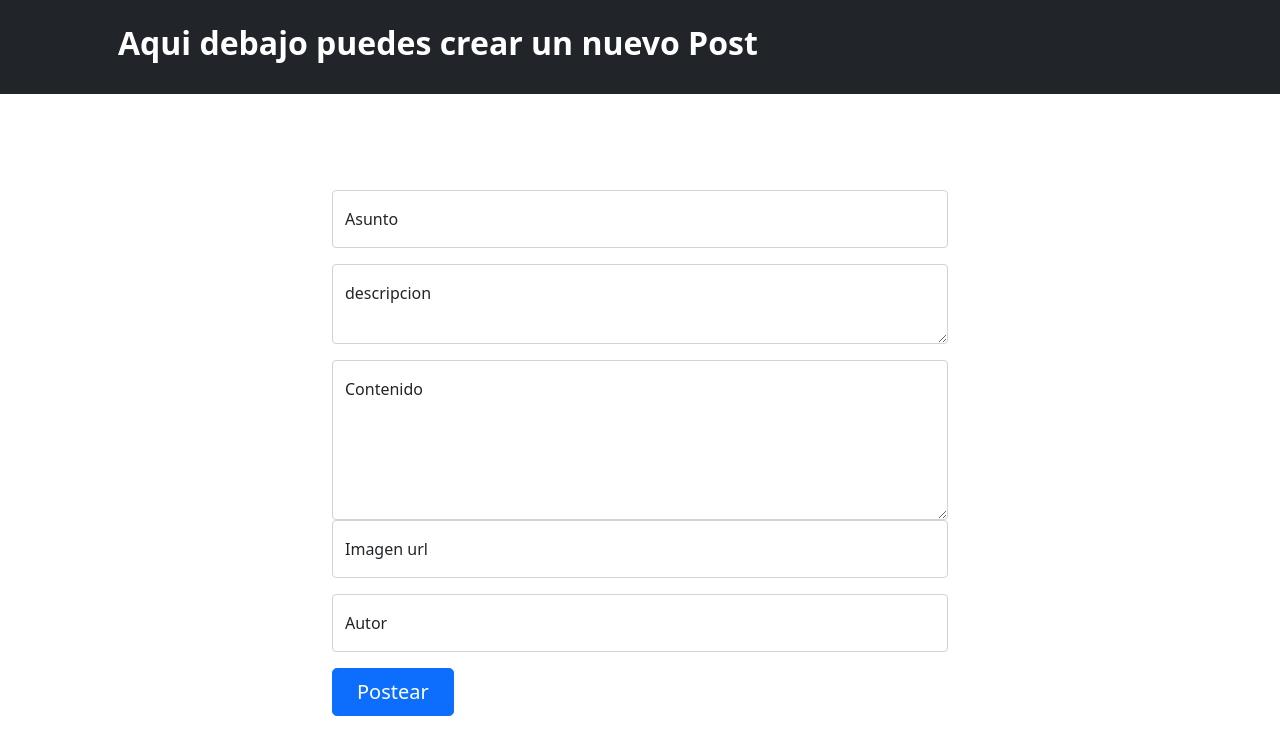
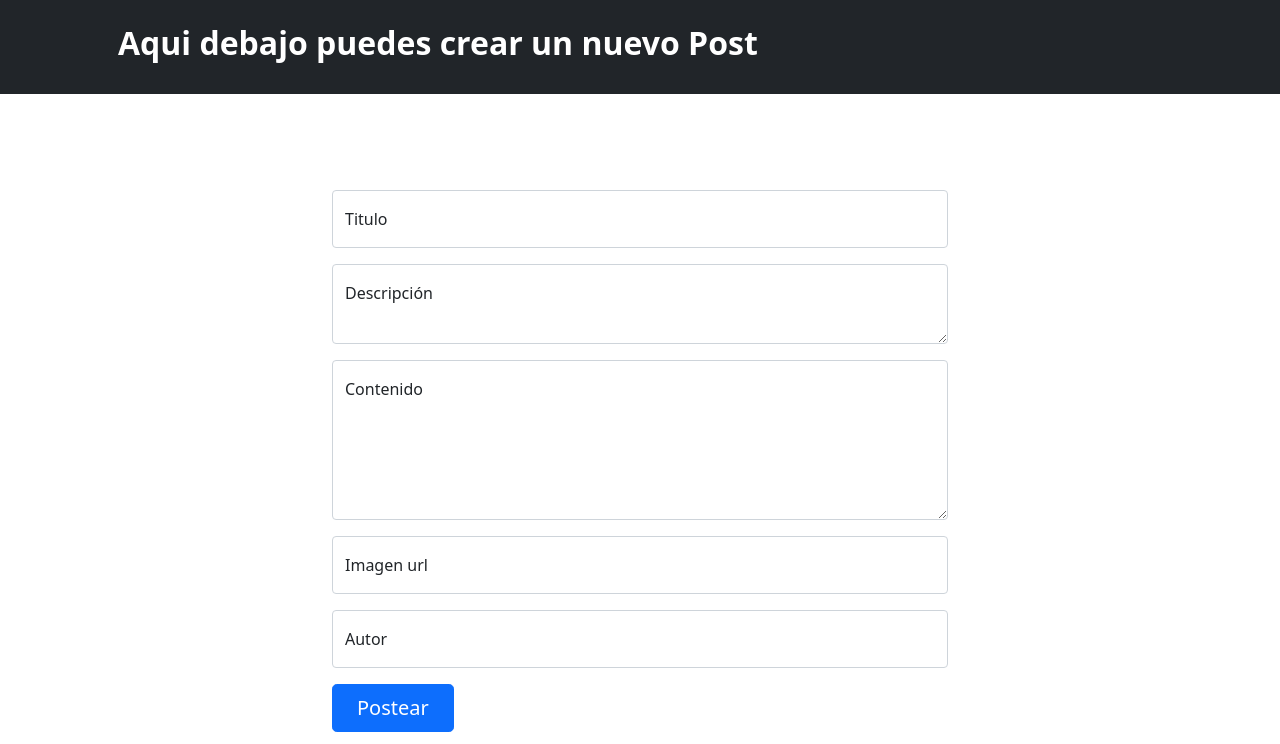
Before and after one commit to Lauti42/ProyectoFinal-Cerrotti-Alonso-Pelayo, a Django app: page /blog/General/NewPost/ in a window 1280 px wide. Shown: the part 56-800 px from the top of the page. Run offline with Django 3.2, Linux system fonts and the light colour scheme; parts of the project's set-up code (start-up, migrations or seed data) failed here and were passed over; some libraries are stand-ins or nearby versions.

Commit message:
Se arreglaron errores generales

```diff
--- a/Main/templates/Blog_Generalindex.html
+++ b/Main/templates/Blog_Generalindex.html
@@ -36,6 +36,7 @@
                                 <a class="nav-link dropdown-toggle" id="navbarDropdownBlog" href="#" role="button" data-bs-toggle="dropdown" aria-expanded="false">Blog</a>
                                 <ul class="dropdown-menu dropdown-menu-end" aria-labelledby="navbarDropdownBlog">
                                     <li><a class="dropdown-item" href="{% url 'blog_general_index'%}">Blog Home</a></li>
+                                    <li><a class="dropdown-item" href="{% url 'juegos'%}">Blog Juegos</a></li>
                                     <li><a class="dropdown-item" href="{% url 'NewPost'%}">Blog Post</a></li>
                                 </ul>
                             </li>
--- a/Main/templates/about.html
+++ b/Main/templates/about.html
@@ -37,6 +37,7 @@
                                 <a class="nav-link dropdown-toggle" id="navbarDropdownBlog" href="#" role="button" data-bs-toggle="dropdown" aria-expanded="false">Blog</a>
                                 <ul class="dropdown-menu dropdown-menu-end" aria-labelledby="navbarDropdownBlog">
                                     <li><a class="dropdown-item" href="{% url 'blog_general_index'%}">Blog Home</a></li>
+                                    <li><a class="dropdown-item" href="{% url 'juegos'%}">Blog Juegos</a></li>
                                     <li><a class="dropdown-item" href="{% url 'NewPost'%}">Blog Post</a></li>
                                 </ul>
                             </li>
--- a/Main/templates/buscarpreferencias.html
+++ b/Main/templates/buscarpreferencias.html
@@ -1,5 +1,6 @@
 {% extends 'indexBase.html' %}
 
+{% load static %}
 
 {% block navigation %}
 
--- a/Main/templates/makeanewpost.html
+++ b/Main/templates/makeanewpost.html
@@ -24,13 +24,13 @@
             <!-- Asunto-->
             <div class="form-floating mb-3">
                 <input class="form-control" id="name" type="text" name="nombre" placeholder="Ingresa el Asunto del Post" data-sb-validations="required" />
-                <label for="name">Asunto</label>
+                <label for="name">Titulo</label>
 
             </div>
             <!-- descripcion-->
             <div class="form-floating mb-3">
                 <textarea class="form-control" id="descripcion" type="text" name="descripcion" placeholder="Es necesario una descripcion para realizar el Post" style="height: 5rem" data-sb-validations="required"></textarea>
-                <label for="message">descripcion</label>
+                <label for="message">Descripción</label>
 
             </div>
             <!-- Contenido-->
@@ -38,6 +38,7 @@
                 <textarea class="form-control" id="message" type="text" name="contenido" placeholder="Es necesario un contenido para realizar el Post" style="height: 10rem" data-sb-validations="required"></textarea>
                 <label for="message">Contenido</label>
 
+            </div>
             <!-- Imagen-->
             <div class="form-floating mb-3">
                 <input class="form-control" id="name" type="text" name="imagen" placeholder="Ingresa una imagen para tu post" data-sb-validations="required" />
```
